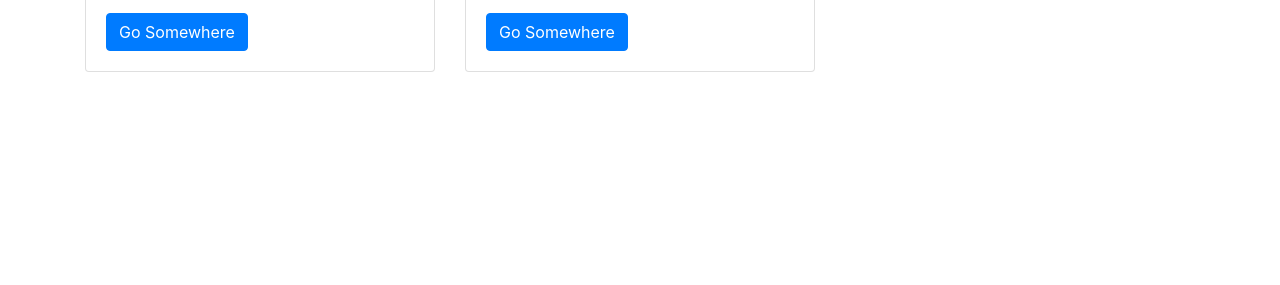
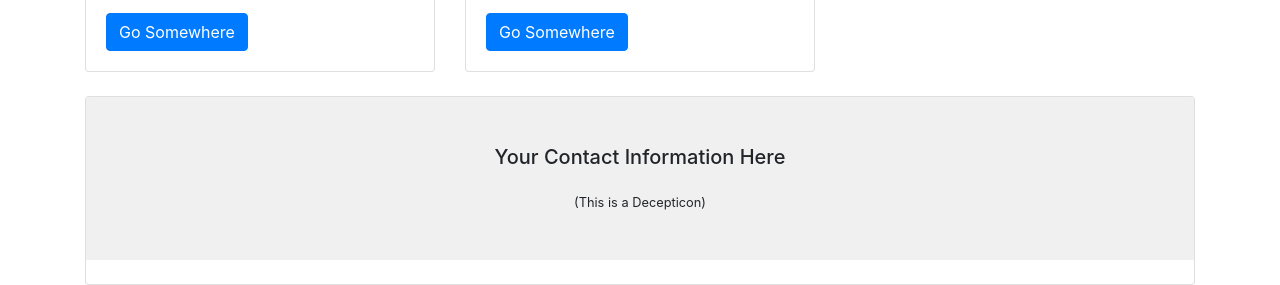
Before and after one commit to KPWithCode/Bootstrap-Resume, a plain HTML site: page index.html in a window 1280 px wide. Shown: the part 1786-2071 px from the top of the page. Before the commit the page ends 1882 px from the top, so only its background shows below. Drawn offline with nearby package versions, Linux system fonts and the light colour scheme.

Commit message:
Added Contact info at bottom of page

```diff
--- a/index.html
+++ b/index.html
@@ -155,6 +155,12 @@
 
             </div>
         </div>
+        <div class="card">
+            <div class="contactinfo d-flex justify-content-center pt-5 pb-3">
+                <h5>Your Contact Information Here</h5>
+            </div>
+            <small class="contactinfo d-flex justify-content-center pb-5 mb-4">(This is a Decepticon)</small>
+        </div>
 
 
         <!-- Closing div for container    -->
--- a/styles.css
+++ b/styles.css
@@ -18,3 +18,7 @@ color: #4e4a4a;
 .d-flex-justify-content-end {
     display: inline;
 }
+
+.contactinfo{
+    background-color: #f1f0f0;
+}
```
